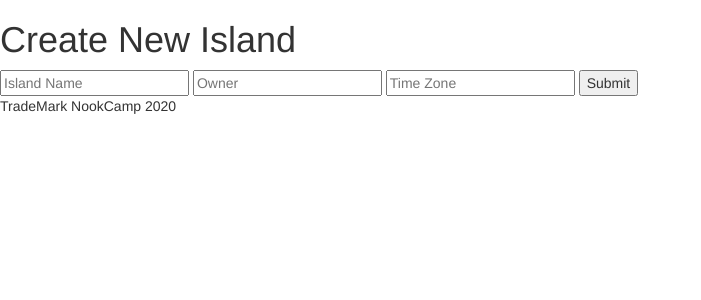
After one commit to deletestvn/Web-Developer-Bootcamp, a Node server app: page /islands/new in a window 1280 px wide. The commit adds this page. Shown: the top 300 px of the page, without its empty margins (0-701 px from the left). Run offline with Node 20, Linux system fonts and the light colour scheme.

Commit message:
Add 'Create New Island' feature to NookCamp

```diff
--- a/Projects/Nook Camp/app.js
+++ b/Projects/Nook Camp/app.js
@@ -1,15 +1,19 @@
 var express = require("express");
 var ejs = require("ejs");
+var bodyParser = require("body-parser");
 
 var app = express();
 app.set("view engine", "ejs");
+app.use(bodyParser.urlencoded({extended: true}));
 
-app.get("/", function(req, res){
-	res.render("index");
-});
+var islands = [
+		{name: "Verdun", owner: "ThiccGuy", zone: "EDT"},
+		{name: "utopia", owner: "huahua", zone: "EDT"},
+		{name: "mora mora", owner: "monmon", zone: "EDT"},
+		{name: "PurpleTaro", owner: "Mirrorsiri", zone: "EDT"}
+];
 
-app.get("/villagers/", function(req, res){
-	var villagers= [
+var villagers = [
 		{name: "Ankha", image: "https://oyster.ignimgs.com/mediawiki/apis.ign.com/animal-crossing-new-horizons/5/51/Ankha.png?width=325"},
 		{name: "Bob", image: "https://oyster.ignimgs.com/mediawiki/apis.ign.com/animal-crossing-new-horizons/2/23/Bob_NewLeaf.png?width=325"},
 		{name: "Felicity", image: "https://oyster.ignimgs.com/mediawiki/apis.ign.com/animal-crossing-new-horizons/a/aa/Felicity.png?width=325"},
@@ -33,8 +37,31 @@ app.get("/villagers/", function(req, res){
 		{name: "Tabby", image: ""}
 		{name: "Tangy", image: ""}
 		{name: "Tom", image: ""}*/
-	];
+];
+
+app.get("/", function(req, res){
+	res.render("index");
+});
+
+app.get("/villagers/", function(req, res){
 	res.render("villagers", {villagers: villagers});
+});
+
+app.get("/islands", function(req, res){
+	res.render("islands", {islands: islands});
+});
+
+app.get("/islands/new", function(req, res){
+	res.render("newIsland");
+});
+
+app.post("/islands", function(req, res){
+	var name = req.body.name;
+	var owner = req.body.owner;
+	var zone = req.body.zone;
+	var newIsland = {name: name, owner: owner, zone: zone};
+	islands.push(newIsland);
+	res.redirect("islands");
 });
 
 var port = process.env.PORT || 3000;
--- a/Projects/Nook Camp/package.json
+++ b/Projects/Nook Camp/package.json
@@ -9,6 +9,7 @@
   "author": "Steven Wang",
   "license": "ISC",
   "dependencies": {
+    "body-parser": "^1.19.0",
     "ejs": "^3.1.2",
     "express": "^4.17.1"
   }
--- a/Projects/Nook Camp/views/index.ejs
+++ b/Projects/Nook Camp/views/index.ejs
@@ -1,4 +1,5 @@
 <%- include("partials/header") %>
 <h1>Welcome to NookCamp!</h1>
 <a href="/villagers">Villagers</a>
+<a href="/islands">Islands</a>
 <%- include("partials/footer") %>
--- /dev/null
+++ b/Projects/Nook Camp/views/newIsland.ejs
@@ -0,0 +1,9 @@
+<%- include("partials/header") %>
+<h1>Create New Island</h1>
+<form action="/islands" method="POST">
+	<input type="text" name="name" placeholder="Island Name">
+	<input type="text" name="owner" placeholder="Owner">
+	<input type="text" name="zone" placeholder="Time Zone">
+	<button>Submit</button>
+</form>
+<%- include("partials/footer") %>
```
Also changed, not shown: Projects/Nook Camp/views/islands.ejs (added, +9 -0 lines).
